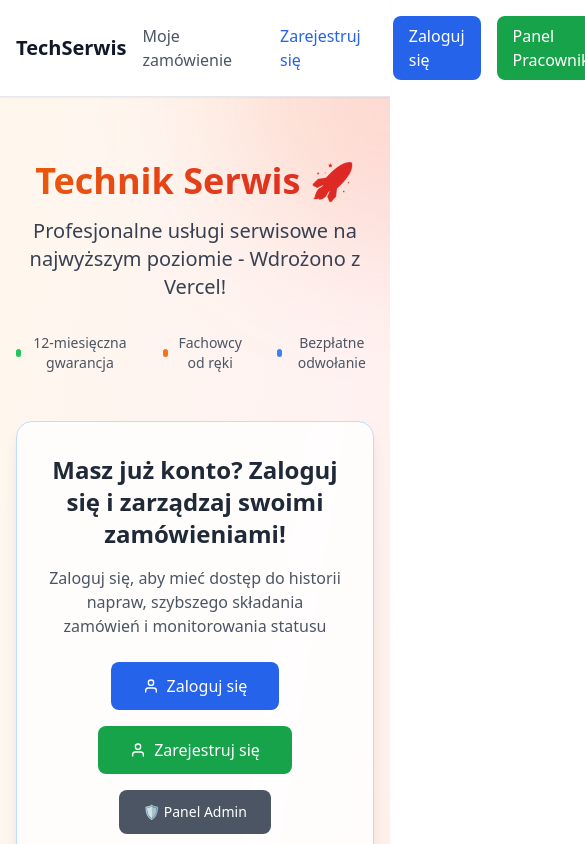
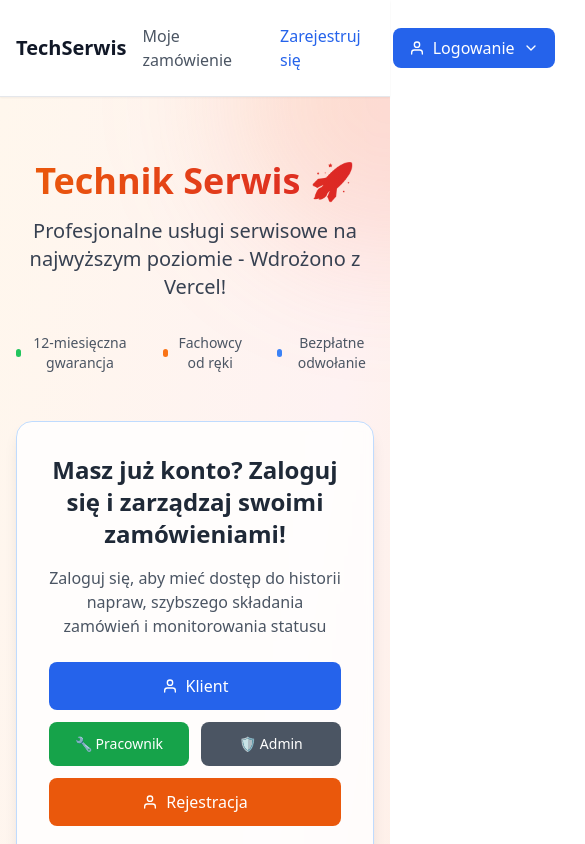
Before and after one commit to mkagd/technik, a Next.js app: page / in a window 390 px wide. Shown: the top 844 px of the page, 585 px wide, since content can reach past the window. Built offline with nearby package versions, Linux system fonts and the light colour scheme; no server answers.

Commit message:
Improve mobile responsiveness - Add dropdown login menu

```diff
--- a/pages/index.js
+++ b/pages/index.js
@@ -6,7 +6,7 @@ import SimpleBookingForm from '../components/SimpleBookingForm';
 import BookingWizardForm from '../components/BookingWizardForm';
 import IndexNaprawa from '../components/IndexNaprawa';
 import IndexUsterka from '../components/IndexUsterka';
-import { FiUser, FiLogOut, FiArrowLeft } from 'react-icons/fi';
+import { FiUser, FiLogOut, FiArrowLeft, FiChevronDown } from 'react-icons/fi';
 
 export default function Home() {
   const router = useRouter();
@@ -14,6 +14,7 @@ export default function Home() {
   const [loading, setLoading] = useState(true);
   const [bookingType, setBookingType] = useState(null); // 'quick' lub 'reservation'
   const [currentTheme, setCurrentTheme] = useState('default');
+  const [showLoginDropdown, setShowLoginDropdown] = useState(false);
 
   useEffect(() => {
     // Sprawdzenie czy użytkownik jest zalogowany
@@ -32,6 +33,20 @@ export default function Home() {
       setLoading(false);
     }
   }, []);
+
+  // Zamykanie dropdown po kliknięciu poza nim
+  useEffect(() => {
+    const handleClickOutside = (event) => {
+      if (showLoginDropdown && !event.target.closest('.dropdown-container')) {
+        setShowLoginDropdown(false);
+      }
+    };
+
+    document.addEventListener('mousedown', handleClickOutside);
+    return () => {
+      document.removeEventListener('mousedown', handleClickOutside);
+    };
+  }, [showLoginDropdown]);
 
   const handleLogout = () => {
     if (typeof window !== 'undefined') {
@@ -126,24 +141,45 @@ export default function Home() {
                   >
                     Zarejestruj się
                   </Link>
+
+                  {/* Rozwijane menu logowania - responsive */}
+                  <div className="relative dropdown-container">
+                    <button
+                      onClick={() => setShowLoginDropdown(!showLoginDropdown)}
+                      className="px-4 py-2 bg-blue-600 text-white rounded-lg hover:bg-blue-700 transition-colors flex items-center gap-2"
+                    >
+                      <FiUser className="h-4 w-4" />
+                      Logowanie
+                      <FiChevronDown className={`h-4 w-4 transition-transform ${showLoginDropdown ? 'rotate-180' : ''}`} />
+                    </button>
+
+                    {showLoginDropdown && (
+                      <div className="absolute top-full mt-2 right-0 bg-white rounded-lg shadow-lg border border-gray-200 py-2 min-w-[200px] z-50">
                         <Link
                           href="/logowanie"
-                    className="px-4 py-2 bg-blue-600 text-white rounded-lg hover:bg-blue-700 transition-colors"
+                          className="block px-4 py-2 text-gray-700 hover:bg-blue-50 hover:text-blue-600 transition-colors"
+                          onClick={() => setShowLoginDropdown(false)}
                         >
-                    Zaloguj się
+                          <FiUser className="inline h-4 w-4 mr-2" />
+                          Klient
                         </Link>
                         <Link
                           href="/pracownik-logowanie"
-                    className="px-4 py-2 bg-green-600 text-white rounded-lg hover:bg-green-700 transition-colors"
+                          className="block px-4 py-2 text-gray-700 hover:bg-green-50 hover:text-green-600 transition-colors"
+                          onClick={() => setShowLoginDropdown(false)}
                         >
-                    Panel Pracownika
+                          🔧 Pracownik
                         </Link>
                         <Link
                           href="/admin-new"
-                    className="px-4 py-2 bg-gray-600 text-white rounded-lg hover:bg-gray-700 transition-colors"
+                          className="block px-4 py-2 text-gray-700 hover:bg-gray-50 hover:text-gray-600 transition-colors"
+                          onClick={() => setShowLoginDropdown(false)}
                         >
-                    Panel Admin
+                          🛡️ Administrator
                         </Link>
+                      </div>
+                    )}
+                  </div>
                 </>
               )}
             </div>
@@ -197,30 +233,37 @@ export default function Home() {
                     Zaloguj się, aby mieć dostęp do historii napraw, szybszego składania zamówień i monitorowania statusu
                   </p>
 
-                  <div className="flex flex-col sm:flex-row gap-4 justify-center items-center">
+                  <div className="flex flex-col sm:flex-row gap-3 justify-center items-center">
                     <Link
                       href="/logowanie"
-                      className="px-8 py-3 bg-blue-600 text-white rounded-lg hover:bg-blue-700 transition-colors font-medium flex items-center gap-2 min-w-[160px] justify-center"
+                      className="w-full sm:w-auto px-6 py-3 bg-blue-600 text-white rounded-lg hover:bg-blue-700 transition-colors font-medium flex items-center gap-2 justify-center"
                     >
                       <FiUser className="h-4 w-4" />
-                      Zaloguj się
+                      Klient
                     </Link>
 
-                    <span className="text-gray-400 hidden sm:block">lub</span>
-
+                    <div className="grid grid-cols-2 gap-3 w-full sm:w-auto">
                       <Link
-                      href="/rejestracja"
-                      className="px-8 py-3 bg-green-600 text-white rounded-lg hover:bg-green-700 transition-colors font-medium flex items-center gap-2 min-w-[160px] justify-center"
+                        href="/pracownik-logowanie"
+                        className="px-4 py-3 bg-green-600 text-white rounded-lg hover:bg-green-700 transition-colors font-medium flex items-center gap-2 justify-center text-sm"
                       >
-                      <FiUser className="h-4 w-4" />
-                      Zarejestruj się
+                        🔧 Pracownik
                       </Link>
 
                       <Link
                         href="/admin"
-                      className="px-6 py-3 bg-gray-600 text-white rounded-lg hover:bg-gray-700 transition-colors font-medium flex items-center gap-2 text-sm"
+                        className="px-4 py-3 bg-gray-600 text-white rounded-lg hover:bg-gray-700 transition-colors font-medium flex items-center gap-2 justify-center text-sm"
                       >
-                      🛡️ Panel Admin
+                        🛡️ Admin
+                      </Link>
+                    </div>
+
+                    <Link
+                      href="/rejestracja"
+                      className="w-full sm:w-auto px-6 py-3 bg-orange-600 text-white rounded-lg hover:bg-orange-700 transition-colors font-medium flex items-center gap-2 justify-center"
+                    >
+                      <FiUser className="h-4 w-4" />
+                      Rejestracja
                     </Link>
                   </div>
 
```
Lines whose indentation alone changed are shown as unchanged.
